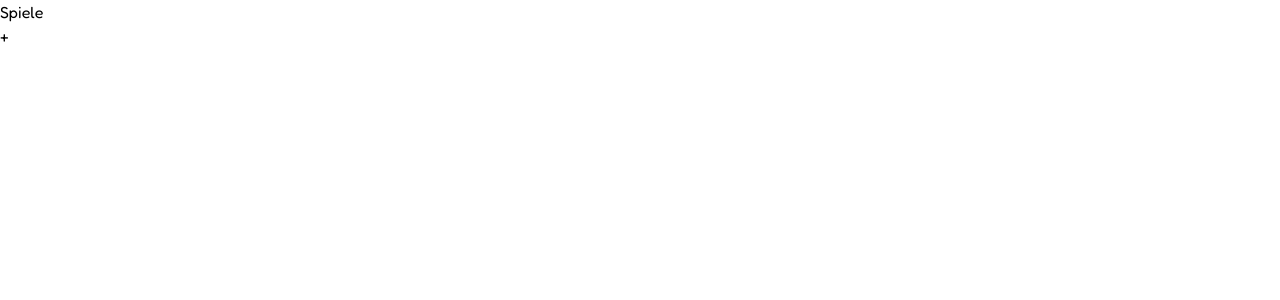
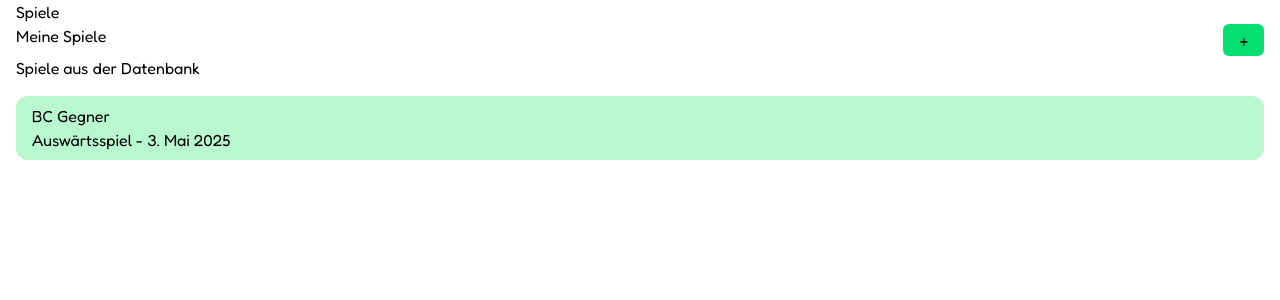
Before and after one commit to silvankammermann/stattrack, a React (Vite) app: page / in a window 1280 px wide. Shown: the top 300 px of the page. Built offline with nearby package versions, Linux system fonts and the light colour scheme.

Commit message:
refactor persistency layer to separate local games and globally stored games

```diff
--- a/src/pages/GameOverview.tsx
+++ b/src/pages/GameOverview.tsx
@@ -1,6 +1,6 @@
 import { Link, useParams } from "react-router-dom";
 import NotFound from "./404";
-import { getGame } from "../util/persist";
+import { getGame } from "../storage/local";
 import { useState } from "react";
 import { Game } from "../model/types";
 import CountingStatButton from "../components/CountingStatButton";
--- a/src/pages/Index.tsx
+++ b/src/pages/Index.tsx
@@ -1,25 +1,47 @@
 import { Link } from "react-router-dom"
-import { getGames } from "../util/persist";
+import { getGames } from "../storage/local";
+import data from "../storage/db";
 
 export default function Index() {
 
-  const games = getGames();
+  const localGames = getGames();
+  const storedGames = data;
 
   const addGame = () => {
     // TODO
   }
 
-  return <>
+  return <main className="px-4">
     <h1>Spiele</h1>
-    <button onClick={addGame}>+</button>
 
-    {games.map(game => <Link to={`/game/${game.id}`} key={game.id}>
-      <div className="bg-blue-100 px-4 py-2 rounded-xl m-4">
+    <div className="flex justify-between align-middle">
+      <h2>Meine Spiele</h2>
+      <div>
+        <button
+          className="bg-green-400 px-4 py-1 rounded-md"
+          onClick={addGame}
+        >+</button>
+      </div>
+    </div>
+
+    {localGames.map(game => <Link to={`/game/${game.id}`} key={game.id}>
+      <div className="bg-blue-100 px-4 py-2 rounded-xl my-4">
         <h2>{game.opponent.name}</h2>
         <p>
           {game.homeGame ? "Heimspiel" : "Auswärtsspiel"} - {game.date}
         </p>
       </div>
     </Link>)}
-  </>
+
+    <h2>Spiele aus der Datenbank</h2>
+
+    {storedGames.map(game => <Link to={`/game/${game.id}`} key={game.id}>
+      <div className="bg-green-200 px-4 py-2 rounded-xl my-4">
+        <h2>{game.opponent.name}</h2>
+        <p>
+          {game.homeGame ? "Heimspiel" : "Auswärtsspiel"} - {game.date}
+        </p>
+      </div>
+    </Link>)}
+  </main>
 }
--- a/src/pages/NewGame.tsx
+++ b/src/pages/NewGame.tsx
@@ -1,7 +1,7 @@
 import { useState } from "react";
 import { Game, Player } from "../model/types";
 import Toggle from "../components/Toggle";
-import { nextId, saveGame } from "../util/persist";
+import { nextId, saveGame } from "../storage/local";
 import { Navigate, useNavigate } from "react-router-dom";
 
 export default function NewGame() {
--- /dev/null
+++ b/src/storage/db.ts
@@ -0,0 +1,39 @@
+import { Game } from "../model/types";
+
+const data: Game[] = [{
+  id: "qwer",
+  opponent: {
+    name: "BC Gegner",
+    score: 0
+  },
+  date: "3. Mai 2025",
+  homeGame: false,
+  players: [{
+    nr: 0,
+    name: "",
+    stats: {
+      twoPt: {
+        made: 0,
+        missed: 0
+      },
+      threePt: {
+        made: 0,
+        missed: 0
+      },
+      ft: {
+        made: 0,
+        missed: 0
+      },
+      ast: 0,
+      reb: {
+        off: 0,
+        def: 0
+      },
+      stl: 0,
+      blk: 0,
+      to: 0
+    }
+  }]
+}];
+
+export default data;
```
Also changed, not shown: src/storage/local.ts (renamed from src/util/persist.ts).
